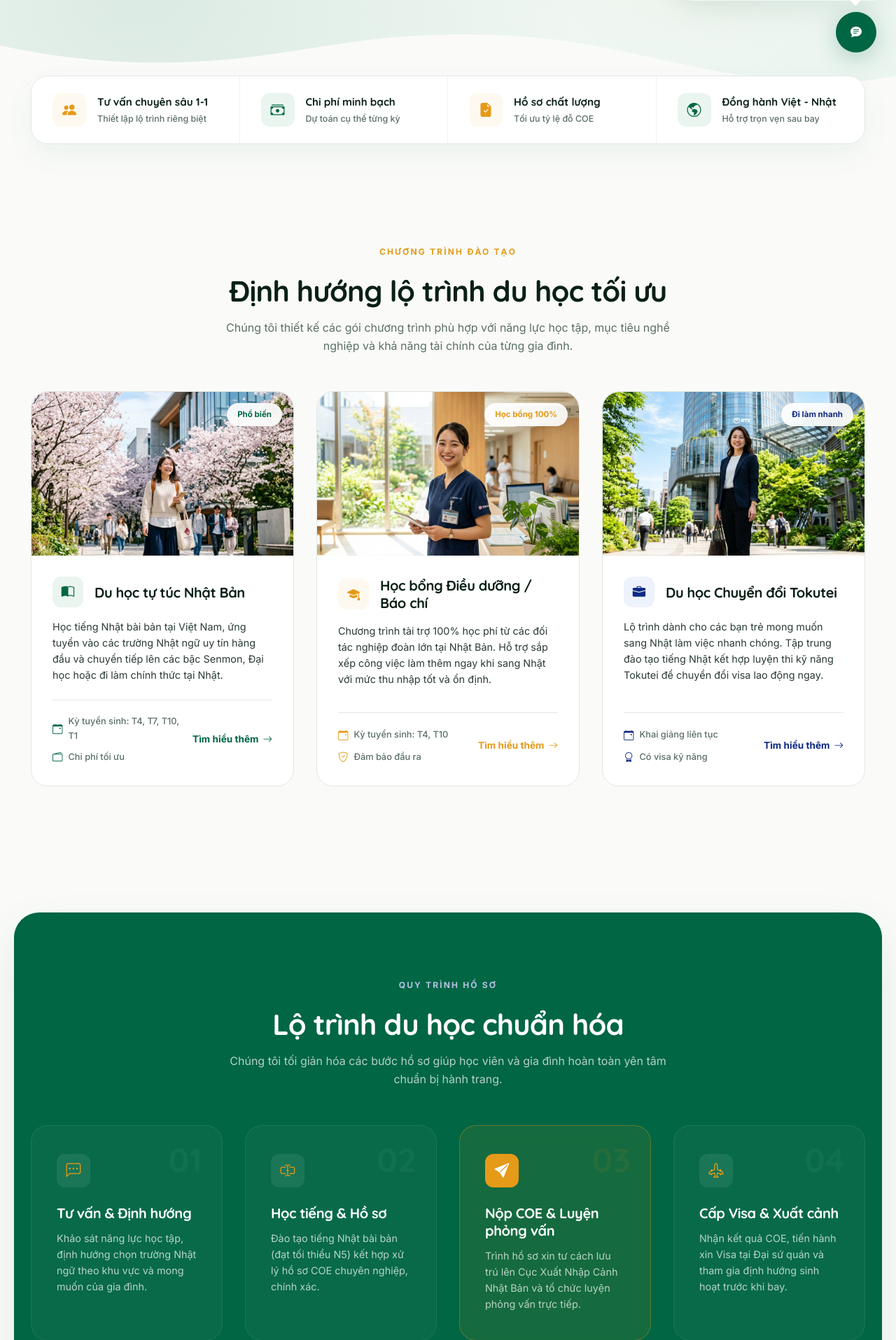
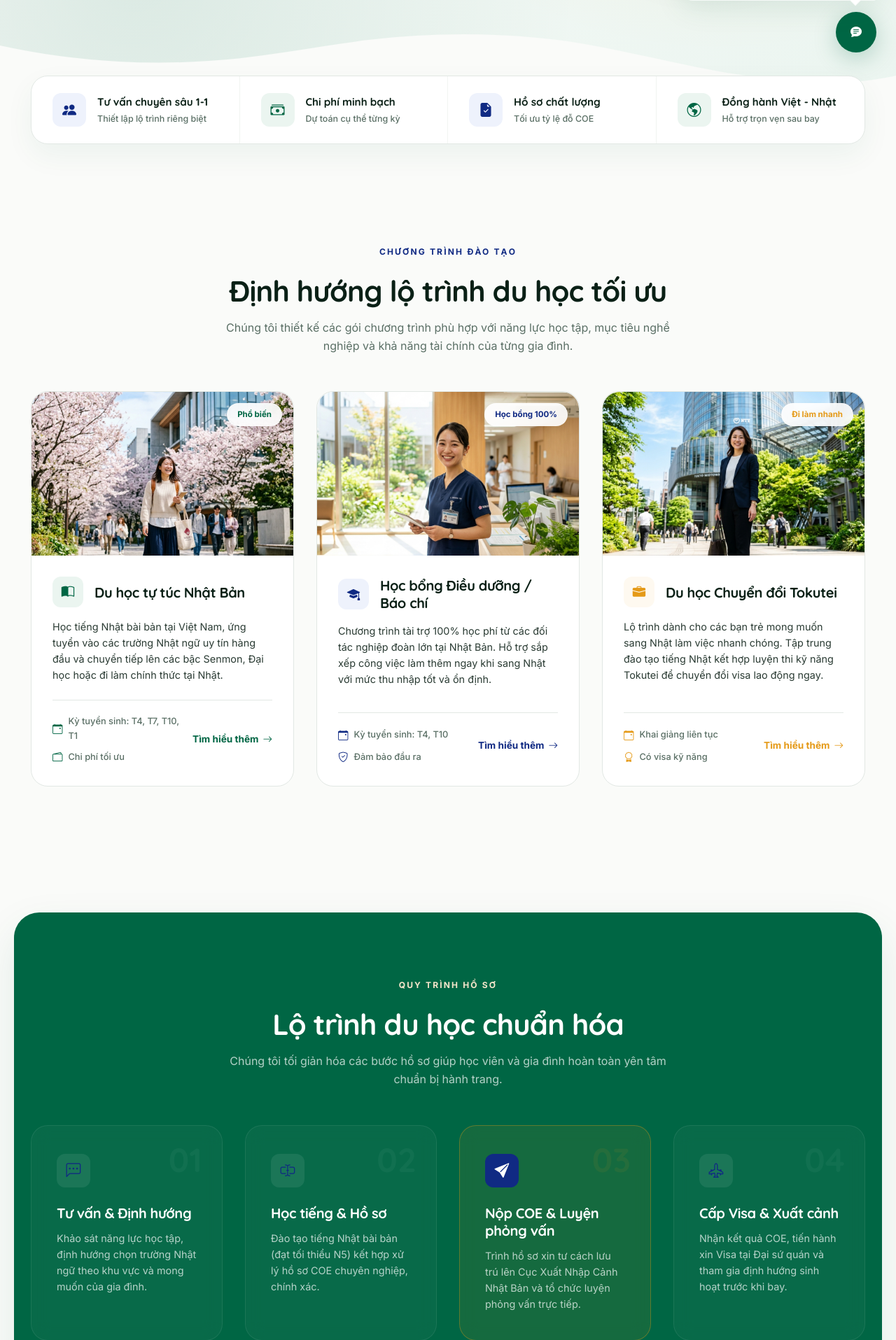
Before and after one commit to mrtstark99/victoria, a PHP site: page / in a window 1280 px wide; the page is wider, and only the part inside the window is pictured. Shown: the part 697-2612 px from the top of that part at 70% size. Run offline with PHP 8.4, Linux system fonts and the light colour scheme.

Commit message:
Swap secondary (now gold) and accent (now royal blue) colors and bump cache-buster to v1.0.2

```diff
--- a/index.html
+++ b/index.html
@@ -10,7 +10,7 @@
   <link rel="icon" type="image/svg+xml" href="VICTORIA_LOGO.svg" />
 
   <!-- CSS Stylesheet -->
-  <link rel="stylesheet" href="style.css?v=1.0.1" />
+  <link rel="stylesheet" href="style.css?v=1.0.2" />
 
   <!-- Bootstrap Icons CDN -->
   <link rel="stylesheet" href="https://cdn.jsdelivr.net/npm/bootstrap-icons@1.11.1/font/bootstrap-icons.css" />
--- a/style.css
+++ b/style.css
@@ -16,17 +16,17 @@
   --primary-light: #EBF5F0;     /* Soft mint green tint */
   --primary-tint: #C3E2D5;      /* Soft border mint */
 
-  --secondary: #102a83;         /* Royal Blue from Logo */
-  --secondary-hover: #0b1d5c;
-  --secondary-glow: rgba(16, 42, 131, 0.12);
-  --secondary-light: #eef2fc;   /* Soft royal blue tint */
-  --secondary-tint: #b5c2e5;    /* Soft blue border/line color */
-
-  --accent: #E59A18;            /* Bright, warm golden amber */
-  --accent-hover: #C48110;
-  --accent-glow: rgba(229, 154, 24, 0.15);
-  --accent-light: #FEF9F0;      /* Warm soft glow background */
-  --accent-tint: #F9E7CD;
+  --secondary: #E59A18;            /* Bright, warm golden amber */
+  --secondary-hover: #C48110;
+  --secondary-glow: rgba(229, 154, 24, 0.15);
+  --secondary-light: #FEF9F0;      /* Warm soft glow background */
+  --secondary-tint: #F9E7CD;
+
+  --accent: #102a83;         /* Royal Blue from Logo */
+  --accent-hover: #0b1d5c;
+  --accent-glow: rgba(16, 42, 131, 0.12);
+  --accent-light: #eef2fc;   /* Soft royal blue tint */
+  --accent-tint: #b5c2e5;    /* Soft blue border/line color */
 
   /* Neutrals */
   --ink: #0A2016;               /* Deep forest black */
```
